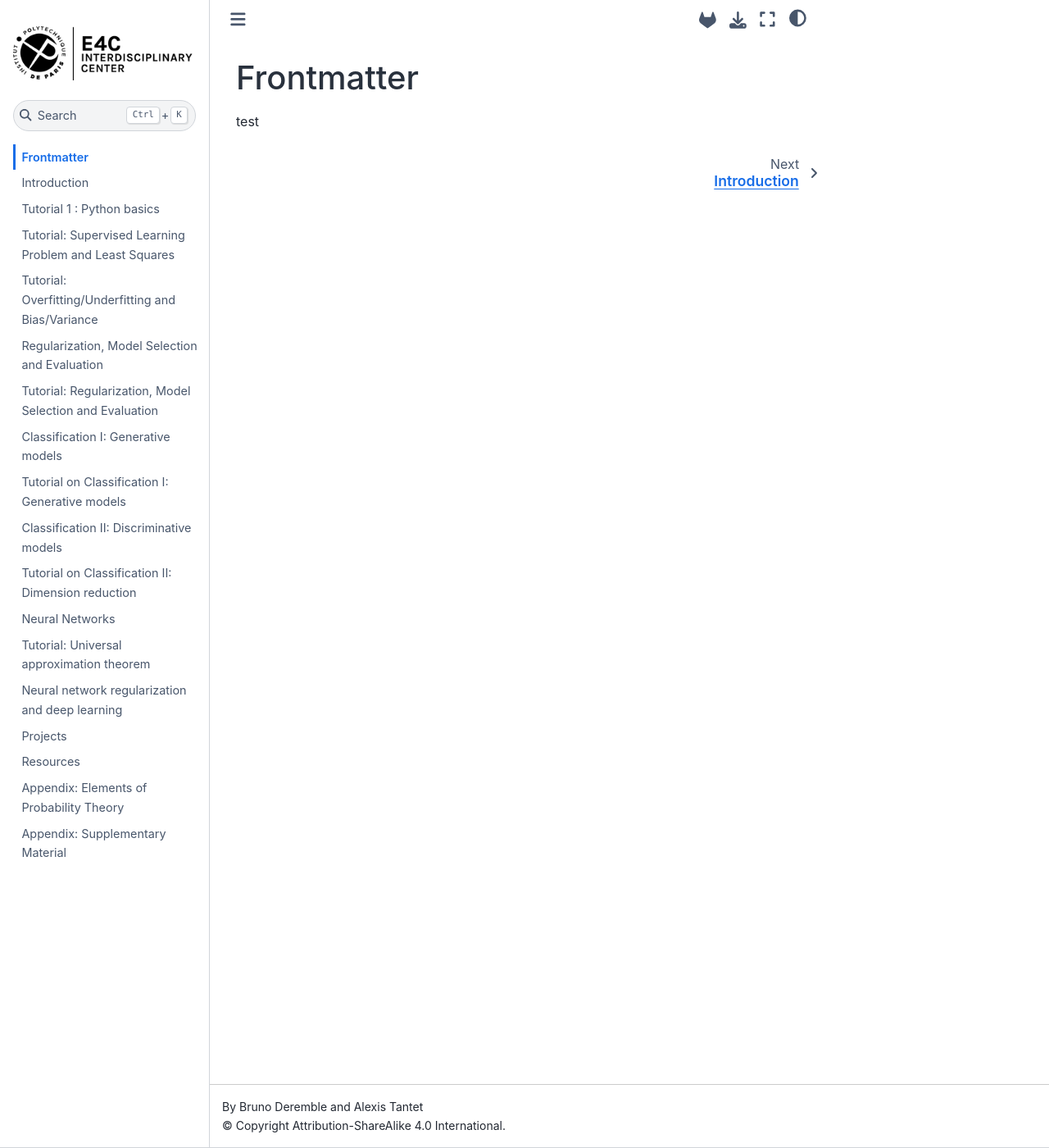
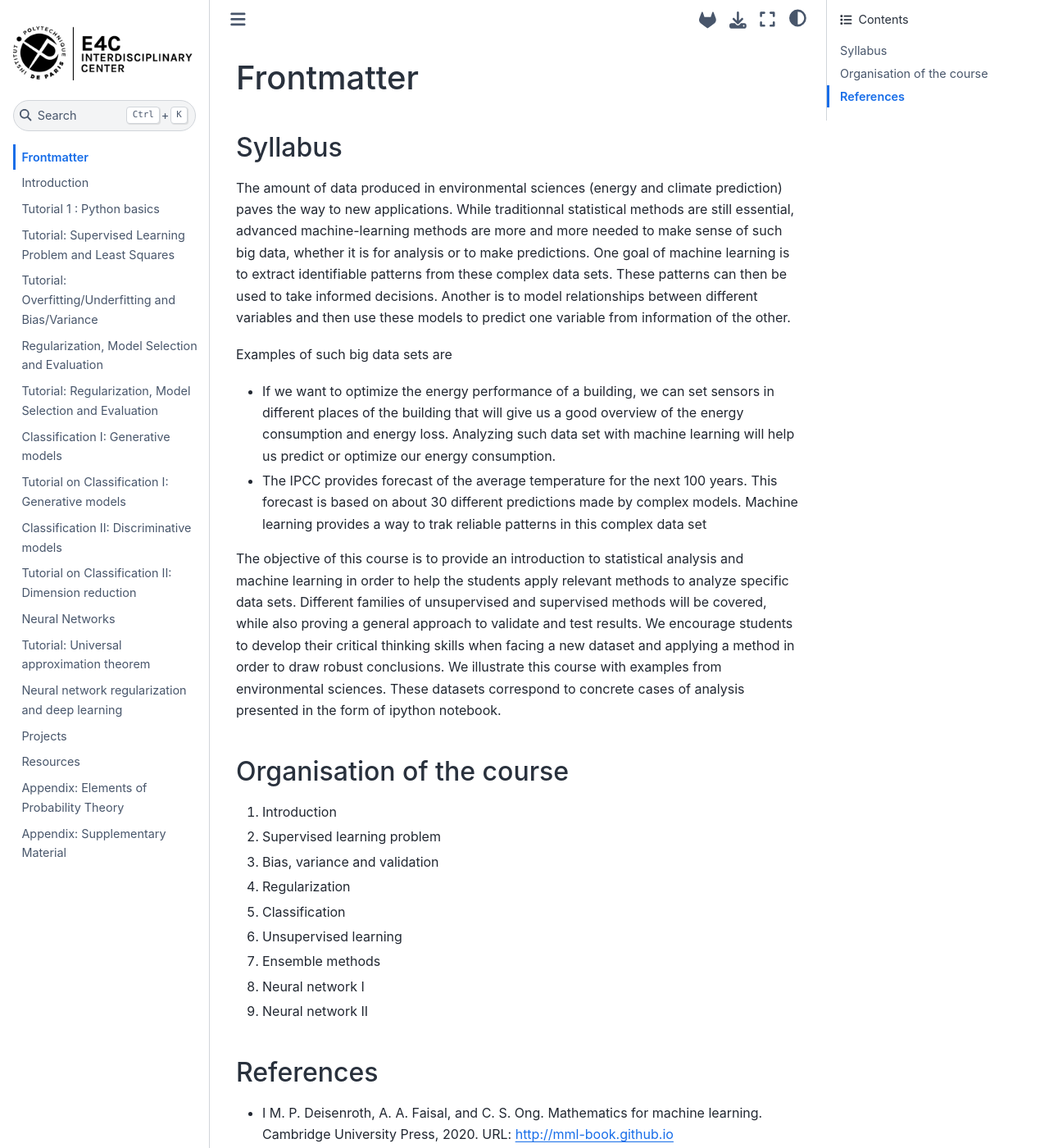
Before and after one commit to Pchambet/ml4climate, a Jupyter Book: the page built from book/chapters/frontmatter.md, in a window 1280 px wide and 1400 px high. Shown: the whole window at 82% size. Built offline with Jupyter Book 1.0.4 settings and Sphinx 7.4.7 and the Sphinx Book theme 1.1.4, drawn with Linux system fonts in a browser that asks for light colours; pages that are not in the unit, such as notebooks, are missing from menus; some of the changed text lies outside the part shown.

Commit message:
frontmatter

````diff
--- a/book/chapters/frontmatter.md
+++ b/book/chapters/frontmatter.md
@@ -1,6 +1,60 @@
 # Frontmatter
 
-test
+## Syllabus
+
+The amount of data produced in environmental sciences (energy and climate
+prediction) paves the way to new applications.  While traditionnal statistical
+methods are still essential, advanced machine-learning methods are more and more
+needed to make sense of such big data, whether it is for analysis or to make
+predictions.  One goal of machine learning is to extract identifiable patterns
+from these complex data sets.  These patterns can then be used to take informed
+decisions.  Another is to model relationships between different variables and
+then use these models to predict one variable from information of the other.
+
+Examples of such big data sets are
+- If we want to optimize the energy performance of a building, we can set
+  sensors in different places of the building that will give us a good overview
+  of the energy consumption and energy loss. Analyzing such data set with
+  machine learning will help us predict or optimize our energy consumption.
+
+- The IPCC provides forecast of the average temperature for the next 100
+  years. This forecast is based on about 30 different predictions made by
+  complex models. Machine learning provides a way to trak reliable patterns in
+  this complex data set
+
+The objective of this course is to provide an introduction to statistical
+analysis and machine learning in order to help the students apply relevant
+methods to analyze specific data sets.
+Different families of unsupervised and supervised methods will be covered,
+while also proving a general approach to validate and test results.
+We encourage students to develop their
+critical thinking skills when facing a new dataset and applying a method
+in order to draw robust conclusions.
+We illustrate this course with examples from environmental
+sciences. These datasets correspond to concrete cases of analysis presented in
+the form of ipython notebook.
+
+## Organisation of the course
+
+1. Introduction
+2. Supervised learning problem
+3. Bias, variance and validation
+4. Regularization
+5. Classification
+6. Unsupervised learning
+7. Ensemble methods
+8. Neural network I
+9. Neural network II
+
+## References
+
+- I M. P. Deisenroth, A. A. Faisal, and C. S. Ong. Mathematics for machine
+  learning. Cambridge University Press, 2020. URL: http://mml-book.github.io
+- I G. James et al. An introduction to statistical learning. Springer, 2013. URL: http://statlearning.com
+- T. Hastie, R. Tibshirani, and J. Friedman. The elements of statistical
+  learning. 2009. URL: http://web.stanford.edu/~hastie/ElemStatLearn
+
+
 
 <!-- ```{bibliography} references.bib -->
 <!-- ``` -->
````
